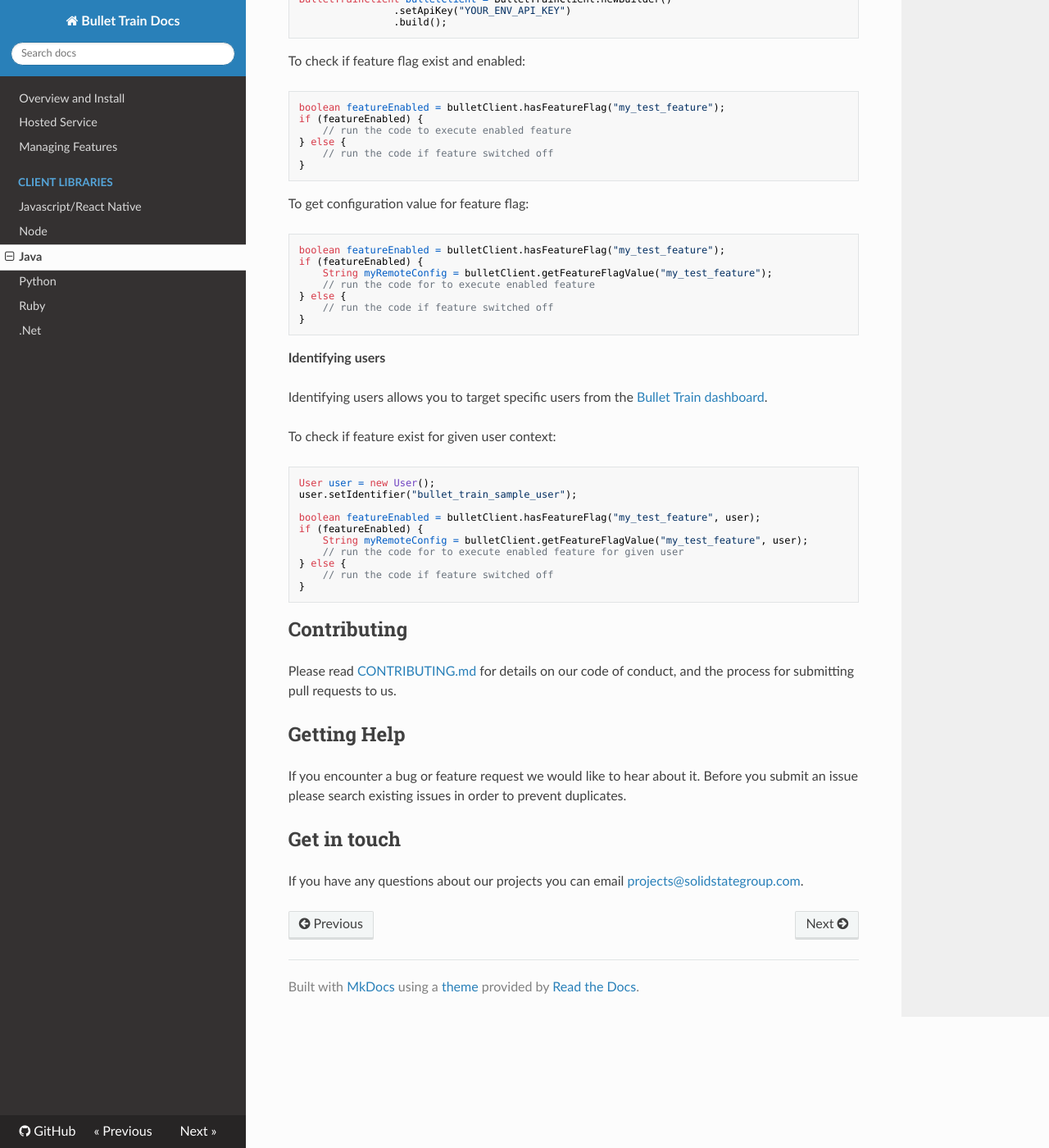
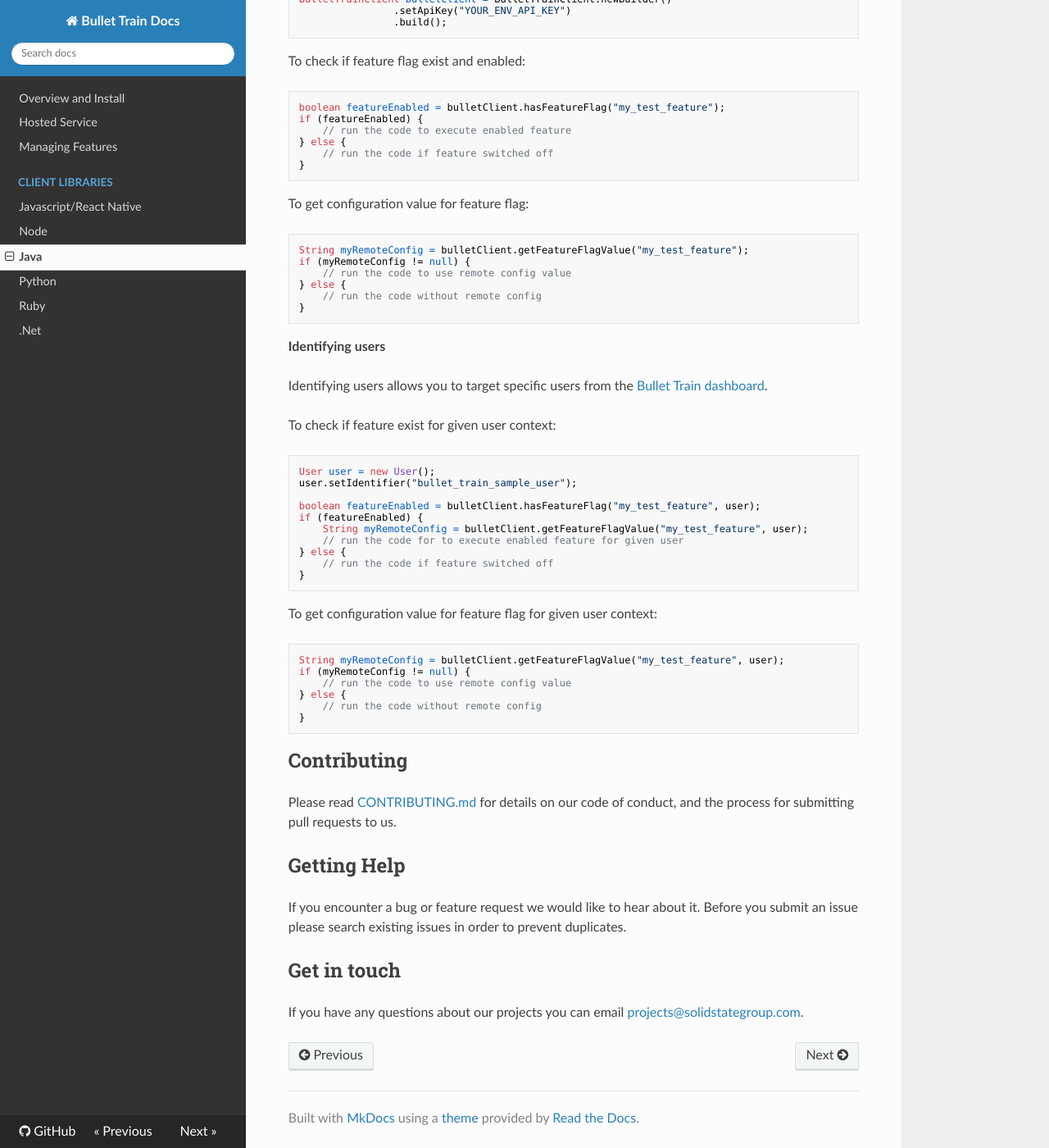
Before and after one commit to Flagsmith/flagsmith-docs, an MkDocs documentation site: the page built from docs/clients/java.md, in a window 1280 px wide and 1400 px high, scrolled down 941 px. Shown: the whole window at 82% size. Built offline with MkDocs 1.6.1, drawn with Linux system fonts in a browser that asks for light colours; nearby versions of some CDN libraries; old or Windows-style settings are respelled for this version of MkDocs.

Commit message:
Updated code snippets

````diff
--- a/docs/clients/java.md
+++ b/docs/clients/java.md
@@ -51,12 +51,11 @@ if (featureEnabled) {
 To get configuration value for feature flag:
 
 ```java
-boolean featureEnabled = bulletClient.hasFeatureFlag("my_test_feature");
-if (featureEnabled) {
-    String myRemoteConfig = bulletClient.getFeatureFlagValue("my_test_feature");
-    // run the code for to execute enabled feature
+String myRemoteConfig = bulletClient.getFeatureFlagValue("my_test_feature");
+if (myRemoteConfig != null) {
+    // run the code to use remote config value
 } else {
-    // run the code if feature switched off
+    // run the code without remote config
 }
 ```
 
@@ -78,6 +77,15 @@ if (featureEnabled) {
     // run the code if feature switched off
 }
 ```
+To get configuration value for feature flag for given user context:
+```java
+String myRemoteConfig = bulletClient.getFeatureFlagValue("my_test_feature", user);
+if (myRemoteConfig != null) {
+    // run the code to use remote config value
+} else {
+    // run the code without remote config
+}
+```
 
 ## Contributing
 
````
